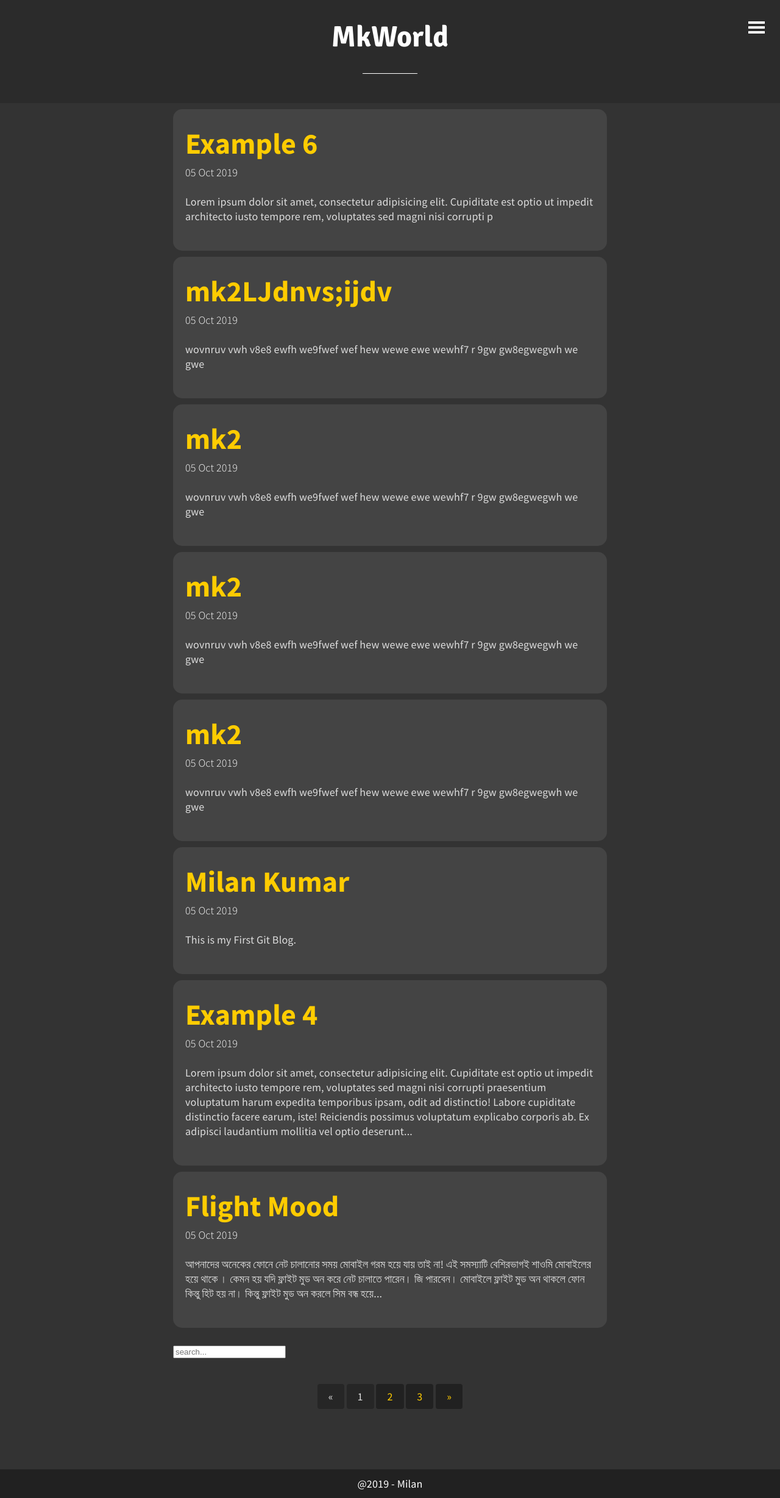
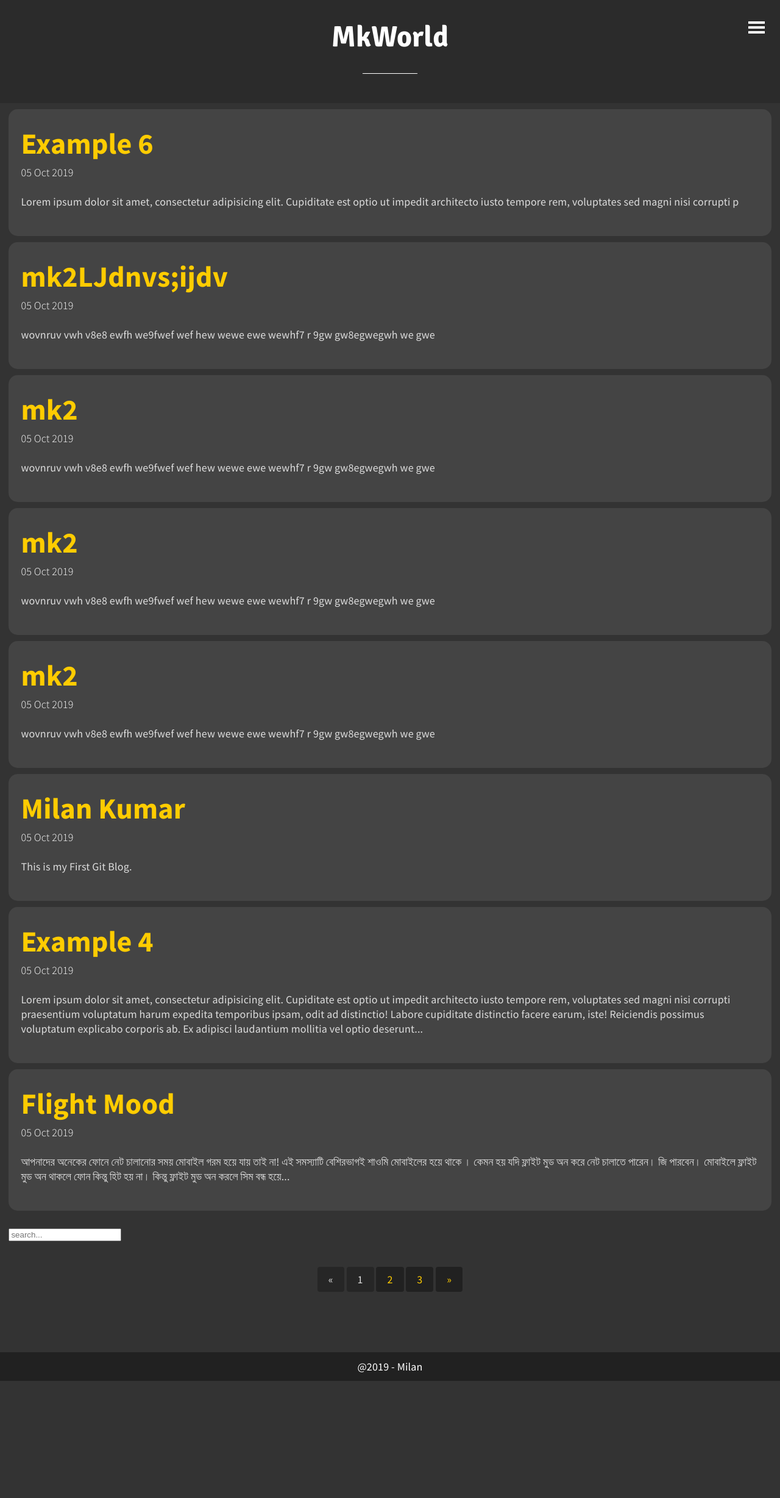
Before and after one commit to bdmilan/blog, a Jekyll site: the page built from index.html, in a window 1280 px wide. Shown: the whole page at 61% size. Built offline with Jekyll 4.4.1, drawn with Linux system fonts in a browser that asks for light colours; the list of posts is cut into pages by our own code; after the commit the page ends 2264 px from its top, so only the background shows below that.

Commit message:
Update layout.scss

```diff
--- a/_sass/layout.scss
+++ b/_sass/layout.scss
@@ -118,8 +118,8 @@ html, body {
 
 #container {
 	margin:0 auto;
-	max-width: 730px;
-	padding: 0 0.5rem;
+	max-width: auto;
+	padding: 0 0.8rem;
 }
 
 #header {
```
